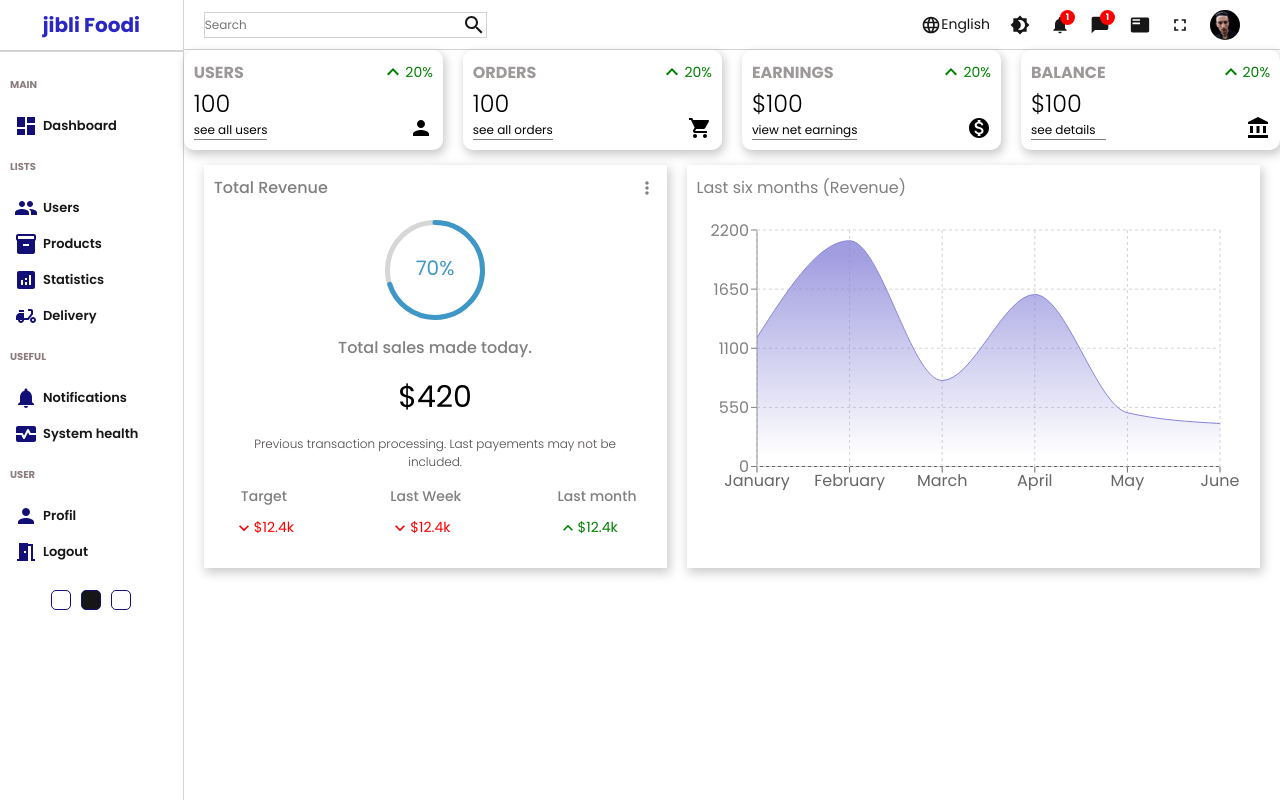
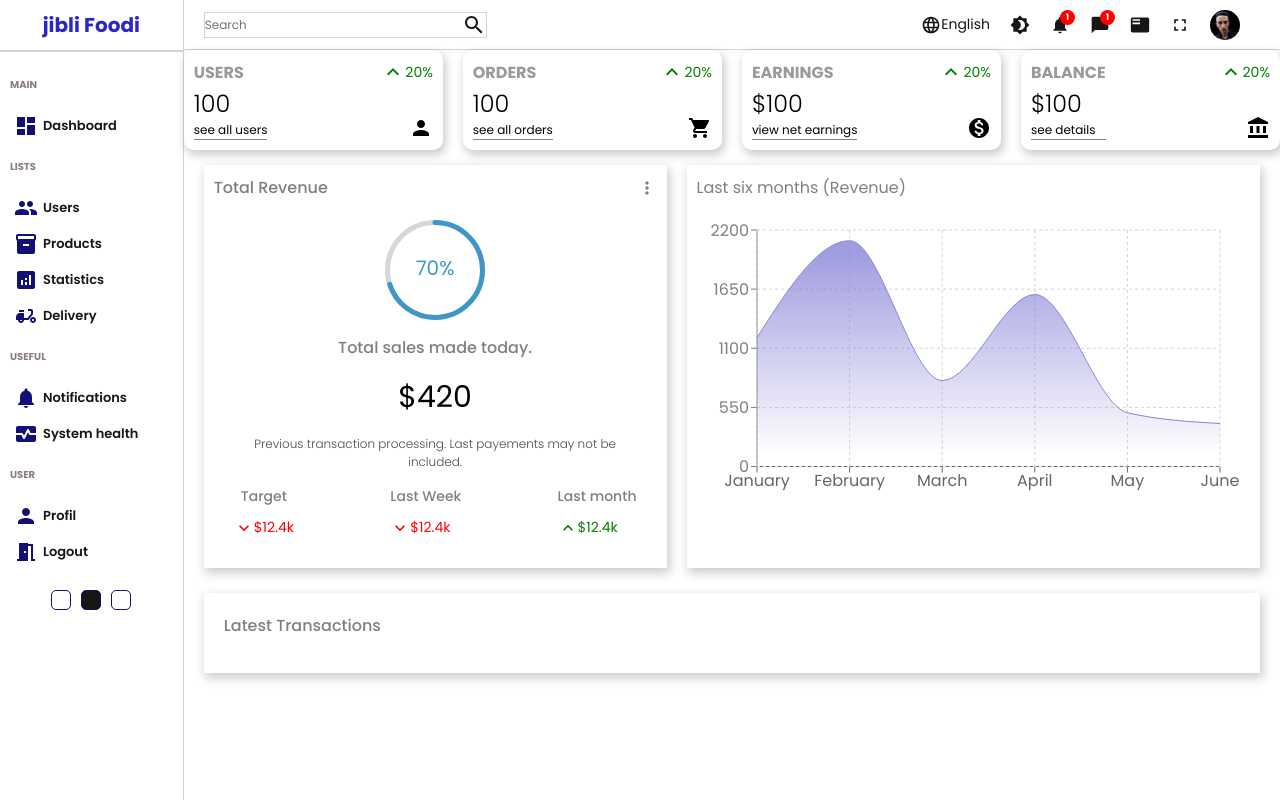
Before and after one commit to stormsidali2001/food-delivery-frontend, a Next.js app: page / in a window 1280 px wide. Built offline with nearby package versions, Linux system fonts and the light colour scheme.

Commit message:
setting up the transaction section

```diff
--- a/pages/index.tsx
+++ b/pages/index.tsx
@@ -26,6 +26,9 @@ const Home: NextPage = () => {
             <Featured/>
             <Chart/>
         </div>
+        <div className={styles.list}>
+          <div className={styles.title}>Latest Transactions</div>
+        </div>
       </main>
 
 
--- a/styles/Home.module.scss
+++ b/styles/Home.module.scss
@@ -10,6 +10,16 @@
       padding: 5px 20px;
       margin-top:10px
     }
+    .list{
+      box-shadow: 2px 4px 10px 1px rgba(0, 0, 0, 0.205);
+      padding:20px;
+      margin: 20px;
+      .title{
+        font-weight: 500;
+        color: gray;
+        margin-bottom: 15px;
+      }
+    }
   }
 
 }
```
